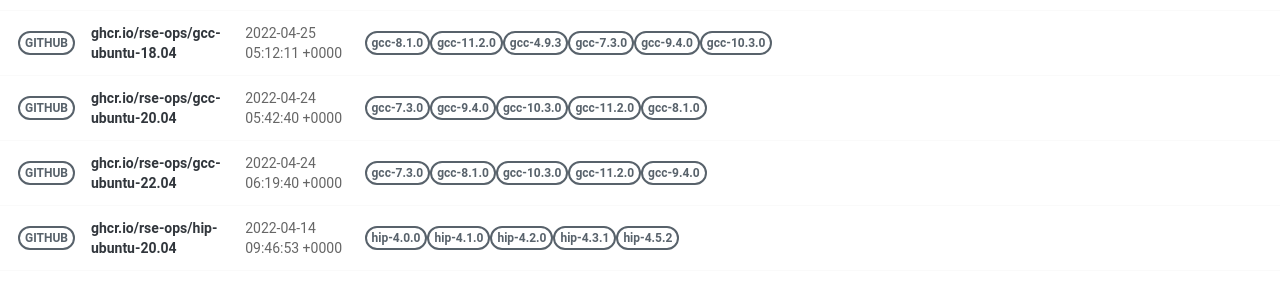
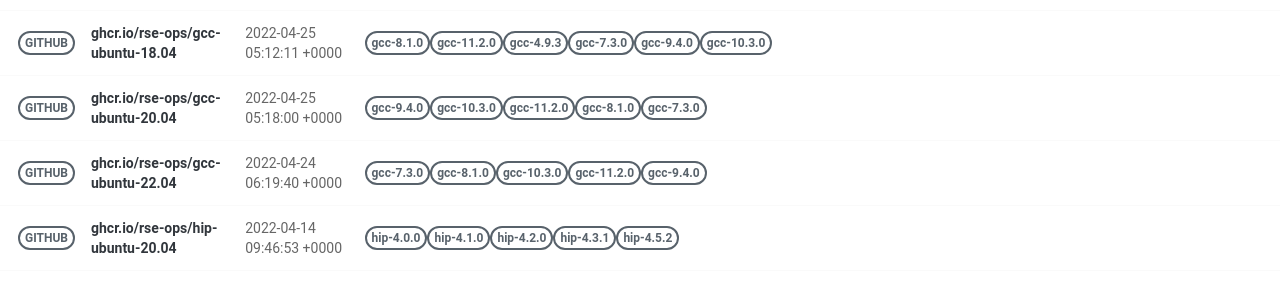
Before and after one commit to rse-ops/docker-images, a Jekyll site: the page built from pages/index.md, in a window 1280 px wide. Shown: the part 581-863 px from the top of the page. Built offline with Jekyll 4.4.1, drawn with Linux system fonts in a browser that asks for light colours; nearby versions of some CDN libraries.

Commit message:
Automated push to update library 2022-04-25

```diff
--- a/_library/ghcr.io-rse-ops-gcc-ubuntu-20.04.md
+++ b/_library/ghcr.io-rse-ops-gcc-ubuntu-20.04.md
@@ -1,14 +1,11 @@
 ---
 layout: container
 name: ghcr.io/rse-ops/gcc-ubuntu-20.04
-updated_at: 2022-04-24 05:42:40.789866
+updated_at: 2022-04-25 05:18:00.308465
 
 
 container_url: https://github.com/orgs/rse-ops/packages/container/package/gcc-ubuntu-20.04
 versions:
- - tag: gcc-7.3.0
-   dockerfile: https://github.com/rse-ops/docker-images/blob/main/ubuntu/gcc/Dockerfile
-   manifest: https://crane.ggcr.dev/manifest/ghcr.io/rse-ops/gcc-ubuntu-20.04:gcc-7.3.0
  - tag: gcc-9.4.0
    dockerfile: https://github.com/rse-ops/docker-images/blob/main/ubuntu/gcc/Dockerfile
    manifest: https://crane.ggcr.dev/manifest/ghcr.io/rse-ops/gcc-ubuntu-20.04:gcc-9.4.0
```
Also changed, not shown: other parts of _library/ghcr.io-rse-ops-gcc-ubuntu-20.04.md (+3 -0 lines).
